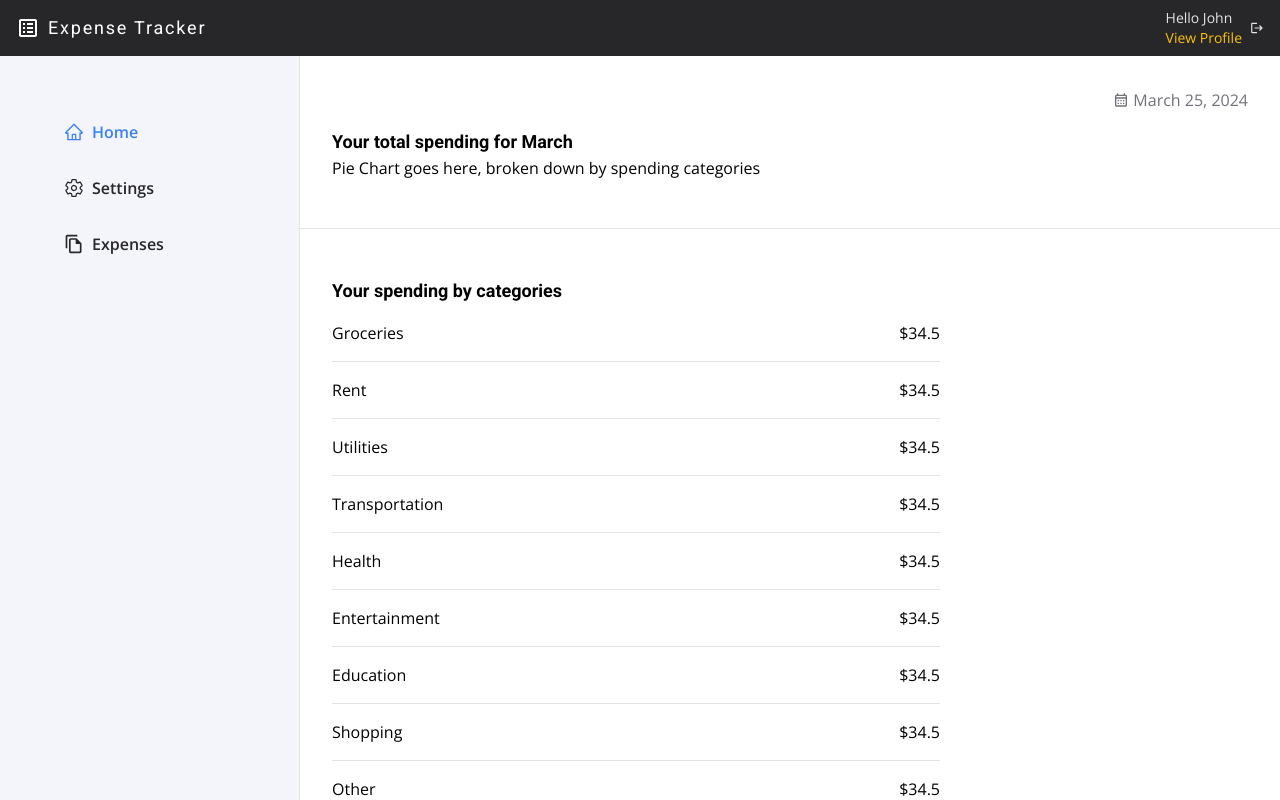
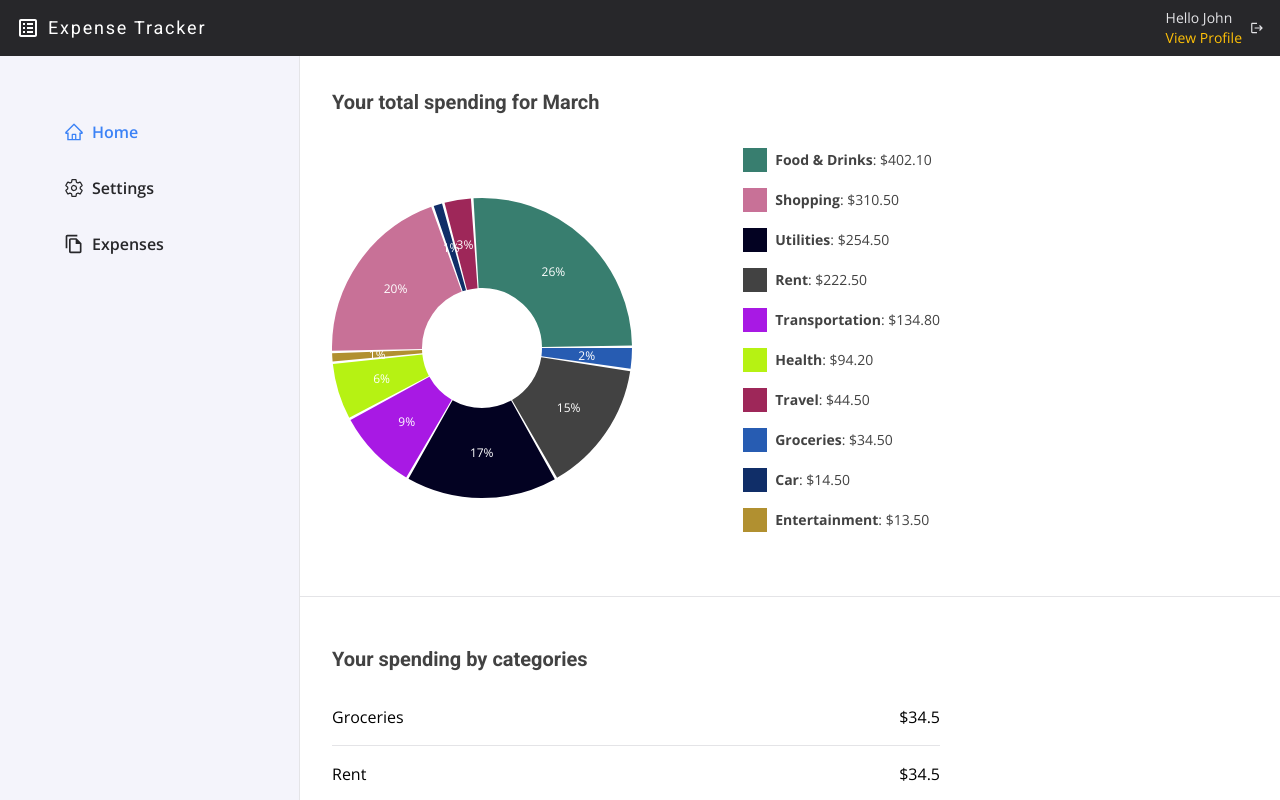
Before and after one commit to irakligeek/Personal-Expense-Tracker, a Next.js app: page / in a window 1280 px wide. Shown: the top 800 px of the page. Built offline with nearby package versions, Linux system fonts and the light colour scheme.

Commit message:
Add Pie chart + style spending info

```diff
--- a/app/(dashboard)/lib.js
+++ b/app/(dashboard)/lib.js
@@ -1,13 +1,69 @@
+//This will be added by the user to categorize their spending
 export const spendingCategories = [
-  { name: "Groceries", id: 1 },
-  { name: "Rent", id: 2 },
-  { name: "Utilities", id: 3 },
-  { name: "Transportation", id: 4 },
-  { name: "Health", id: 5 },
-  { name: "Entertainment", id: 6 },
-  { name: "Education", id: 7 },
-  { name: "Shopping", id: 8 },
-  { name: "Other", id: 9 },
-  { name: "Gas", id: 10 },
-  { name: "Travel", id: 11 },
+  { name: "Groceries", id: 1, color: "#275cb2"},
+  { name: "Rent", id: 2, color: "#424242" },
+  { name: "Utilities", id: 3, color: "#030222" },
+  { name: "Transportation", id: 4, color: "#a819e4" },
+  { name: "Health", id: 5, color: "#b6f213" },
+  { name: "Entertainment", id: 6, color: "#b19030" },
+  { name: "Shopping", id: 8, color: "#c87197" },
+  { name: "Other", id: 9, color: "#575a5d" },
+  { name: "Car", id: 10, color: "#102e68"},
+  { name: "Travel", id: 11, color: '#9e2759' },
+  { name: "Food & Drinks", id: 14, color: "#387e6f"},
 ];
+
+//Gets the months of the current year up to the current month, with month number as key
+// and month name as value
+export const getMonthsOfCurrentYear = () => {
+  const months = [];
+  const currentMonth = new Date().getMonth() + 1;
+  for (let month = 0; month < currentMonth; month++) {
+    const monthName = new Date(new Date().getFullYear(), month).toLocaleString(
+      "en-US",
+      { month: "long" }
+    );
+    months.push({ [month + 1]: monthName });
+  }
+  return months;
+};
+
+//This will be pulled from teh database to get the user's spending by momnth,
+//passing the month number as a parameter
+export const getSpendingAmountByCategory = (category, month) => {
+  category = category || null;
+  month = month || null;
+  const monthlySpendings = [
+    { name: "Groceries", amount: "34.5" },
+    { name: "Rent", amount: "222.5" },
+    { name: "Utilities", amount: "254.5" },
+    { name: "Transportation", amount: "134.8" },
+    { name: "Health", amount: "94.2" },
+    { name: "Entertainment", amount: "13.5" },
+    { name: "Education", amount: "210.60" },
+    { name: "Shopping", amount: "310.5" },
+    { name: "Other", amount: "0.00" },
+    { name: "Car", amount: "14.5" },
+    { name: "Travel", amount: "44.5" },
+    { name: "Food & Drinks", amount: "402.1" },
+  ];
+
+  if (category) {
+    const selectedCategory = monthlySpendings.filter((spending) => {
+      return spending.name.toLowerCase() === category.toLowerCase();
+    });
+    return selectedCategory && selectedCategory.length > 0 ? selectedCategory[0] : monthlySpendings;
+  } else {
+    return monthlySpendings;
+  }
+};
+
+// This will eventually be pulled from the database to get total monthly spending for the current user
+export const totalMonthlySpending = () => {
+  return "$456.78";
+};
+
+// This will be used to format the spending amount as USD
+export const formatUSD = (value) =>  {
+  return new Intl.NumberFormat('en-US', { style: 'currency', currency: 'USD' }).format(value);
+}
--- a/app/(front-end)/page.js
+++ b/app/(front-end)/page.js
@@ -1,7 +1,12 @@
-import { spendingCategories } from "../(dashboard)/lib";
+import {
+  spendingCategories,
+  getSpendingAmountByCategory,
+  formatUSD,
+} from "../(dashboard)/lib";
 import Divider from "../components/UI/Divider";
 import SpendingByCategory from "../components/SpendingByCategory";
-import { MdOutlineCalendarMonth } from "react-icons/md";
+import SpendingChart from "../components/SpendingChart";
+import Section from "../components/UI/Section";
 
 export default function Home() {
   const date = new Date();
@@ -13,29 +18,67 @@ export default function Home() {
 
   const currentMonth = date.toLocaleString("en-US", { month: "long" });
 
+  const spendingData = spendingCategories
+    .map((category) => {
+      const catName = Object.values(category)[0];
+      return {
+        title: catName,
+        color: category.color,
+        value: +getSpendingAmountByCategory(catName, new Date().getMonth() + 1)
+          .amount,
+      };
+    })
+    .filter((category) => category.value > 0)
+    .sort((a, b) => b.value - a.value);
+
   return (
     <>
       {/* Heading with pie chart of current month's spending */}
-      <section className="py-8 px-8 flex flex-col">
-        <div className="pb-4 text-zinc-500 self-end flex items-center gap-1">
-          <MdOutlineCalendarMonth />
-          {formattedDate}
+      <Section classes="flex flex-col max-w-2xl">
+        {/* <div className="pb-4 text-zinc-500 self-end flex items-center gap-1"> */}
+          {/* <MdOutlineCalendarMonth /> */}
+          {/* {formattedDate} */}
+        {/* </div> */}
+        <h4 className="mb-8 text-secondary">
+          Your total spending for {currentMonth}
+        </h4>
+
+        <div className="flex flex-row justify-between flex-wrap gap-6 md:gap-8">
+          <SpendingChart />
+          <ul>
+            {spendingData.map((category, index) => {
+              return (
+                <li
+                  key={`${category}_${index}`}
+                  className="flex flex-row justify-start items-center pb-4 text-sm text-secondary"
+                >
+                  <span
+                    style={{ backgroundColor: category.color }}
+                    className={`w-6 h-6 inline-block mr-2`}
+                  ></span>
+                  <span>
+                    <b>{category.title}</b>: {formatUSD(category.value)}
+                  </span>
+                </li>
+              );
+            })}
+          </ul>
         </div>
-        <h5>Your total spending for {currentMonth}</h5>
-        <div>Pie Chart goes here, broken down by spending categories</div>
-      </section>
+      </Section>
       <Divider />
+
       {/* Spending categories */}
-      <div className="py-8 px-8 max-w-2xl">
-        <h5>Your spending by categories</h5>
-        {spendingCategories.map((category) => (
+      <Section classes="max-w-2xl">
+        <h4 className="text-secondary pb-8">Your spending by categories</h4>
+        {spendingCategories.map((category, index) => (
           <SpendingByCategory
             key={category.id}
             category={category}
             amount="$34.5"
+            index={category.id}
           />
         ))}
-      </div>
+      </Section>
     </>
   );
 }
--- a/app/components/SidebarMenu.js
+++ b/app/components/SidebarMenu.js
@@ -4,6 +4,7 @@ import SideBarMenuItem from "./UI/NavItem";
 import { useContext } from "react";
 import { HeaderContext } from "../context/context";
 import { IoCloseOutline } from "react-icons/io5";
+import CloseButton from "./UI/CloseButton";
 
 export default function SidebarMenu() {
   // We need to use header context here to toggle the mobile menu
@@ -19,16 +20,12 @@ export default function SidebarMenu() {
        isMobileMenuOpen ? "translate-x-0" : "translate-x-[-280px]"
      }`}
       >
-        <button
-          className="block md:hidden border border-zinc-200 p-2 absolute top-4 right-4"
-          onClick={() => setMobileMenuOpen(false)}
-        >
-          <IoCloseOutline className="text-xl" />
-        </button>
+        <CloseButton onClick={() => setMobileMenuOpen(false)}/>
+
         <ul className="flex flex-col gap-8">
           <SideBarMenuItem link="/">Home</SideBarMenuItem>
-          <SideBarMenuItem link="/user/settings">Settings</SideBarMenuItem>
-          <SideBarMenuItem link="/user/reports">Expenses</SideBarMenuItem>
+          <SideBarMenuItem link="/settings">Settings</SideBarMenuItem>
+          <SideBarMenuItem link="/reports">Expenses</SideBarMenuItem>
         </ul>
       </nav>
     </>
--- a/app/components/SpendingByCategory.js
+++ b/app/components/SpendingByCategory.js
@@ -1,14 +1,15 @@
 import Divider from "./UI/Divider";
 
-export default function SpendingByCategory({ category, amount }) {
+export default function SpendingByCategory({ category, amount, index }) {
+
   return (
-    <>
-      <div key={category.id}
-      className="border-b border-zinc-200 last:border-none
-      flex justify-between py-4">
-        <div>{category.name}</div>
-        <div>{amount}</div>
-      </div>
-    </>
+    <div
+      key={category.id}
+      className={`border-b border-zinc-200 last:border-none
+      flex justify-between py-4 ${index !== undefined && index === 1 ? "pt-0" : ""}`}
+    >
+      <div>{category.name}</div>
+      <div>{amount}</div>
+    </div>
   );
 }
--- /dev/null
+++ b/app/components/SpendingChart.js
@@ -0,0 +1,44 @@
+"use client";
+import { spendingCategories, getSpendingAmountByCategory } from "../(dashboard)/lib";
+import { PieChart } from "react-minimal-pie-chart"; //https://www.npmjs.com/package/react-minimal-pie-chart
+
+
+// This component will render a pie chart of the user's spending by category,
+//filtering out categories with no spending
+export default function SpendingChart() {
+  const chartData = spendingCategories
+    .map((category) => {
+      const catName = Object.values(category)[0];
+      return {
+        title: catName,
+        value: +getSpendingAmountByCategory(catName, new Date().getMonth() + 1).amount,
+        color: category.color,
+      };
+    })
+    .filter((category) => category.value > 0);
+
+  return (
+
+    <div className=" max-w-96">
+      <PieChart
+        data={chartData}
+        lineWidth={60}
+        label={(label) => {
+          return Math.round(label.dataEntry.percentage) + "%";
+        }}
+        labelStyle={(index) => ({
+          fill: 'white',
+          fontSize: '4px',
+          // fontFamily: 'sans-serif',
+          backgroundColor: 'rgba(0, 0, 0, 0.5)',
+          display: 'block',
+          width: '100px',
+          height: '20px',
+        })}
+        labelPosition={70}
+        paddingAngle={1}
+        viewBoxSize={[100, 100]}
+      />
+    </div>
+  );
+}
--- /dev/null
+++ b/app/components/UI/CloseButton.js
@@ -0,0 +1,11 @@
+import { IoCloseOutline } from "react-icons/io5";
+export default function CloseButton({ onClick }) {
+  return (
+    <button
+      onClick={onClick}
+      className=" hover:text-zinc-700 block md:hidden border border-zinc-200 p-2 absolute top-4 right-4"
+    >
+      <IoCloseOutline />
+    </button>
+  );
+}
--- /dev/null
+++ b/app/components/UI/Section.js
@@ -0,0 +1,5 @@
+// Basic section component with the paddings
+export default function Section({ children, classes }) {
+    const classNames = classes ? classes + ' py-8 px-8' : "py-8 px-8";
+  return <section className={classNames}>{children}</section>;
+}
--- a/app/layout.js
+++ b/app/layout.js
@@ -28,7 +28,7 @@ export default function RootLayout({ children }) {
       <body>
         <Context>
           <HeaderMain />
-          <main className=" grid grid-cols-1 md:grid-cols-[minmax(0,_300px)_1fr] h-svh">
+          <main className=" grid grid-cols-1 md:grid-cols-[300px_1fr] h-svh">
             <SidebarMenu />
             <section>{children}</section>
           </main>
--- a/jsconfig.json
+++ b/jsconfig.json
@@ -1,5 +1,6 @@
 {
   "compilerOptions": {
+    "baseUrl": ".",
     "paths": {
       "@/*": ["./*"]
     }
--- a/package.json
+++ b/package.json
@@ -19,6 +19,7 @@
     "eslint": "^8",
     "eslint-config-next": "14.1.4",
     "postcss": "^8",
+    "react-minimal-pie-chart": "^8.4.0",
     "tailwindcss": "^3.3.0"
   }
 }
--- a/tailwind.config.js
+++ b/tailwind.config.js
@@ -23,6 +23,10 @@ module.exports = {
       },
     },
   },
-  variants: {},
+  variants: {
+    extend: {
+      padding: ['first', 'last'],
+    },
+  },
   plugins: [],
 }
```
Also changed, not shown: 1 other file (tests, documents, lock files or other folders).
